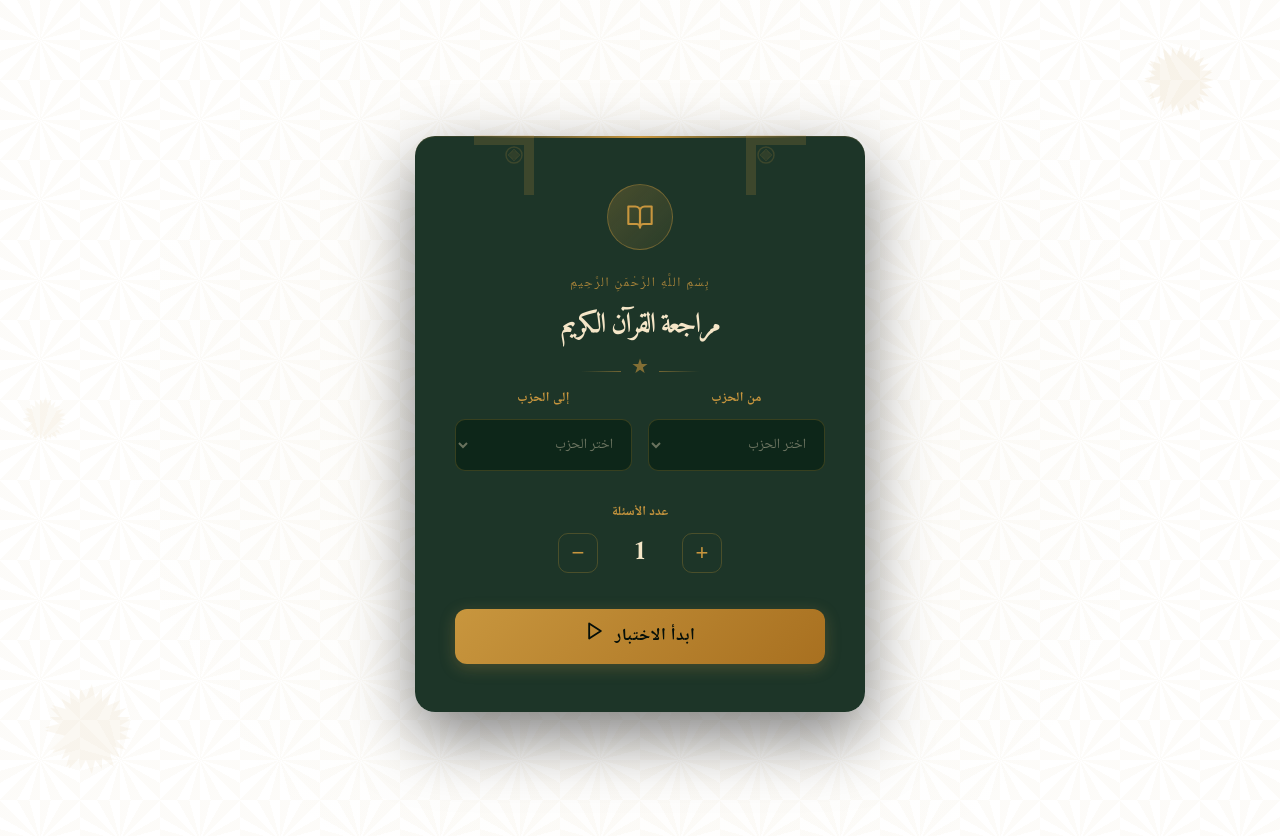
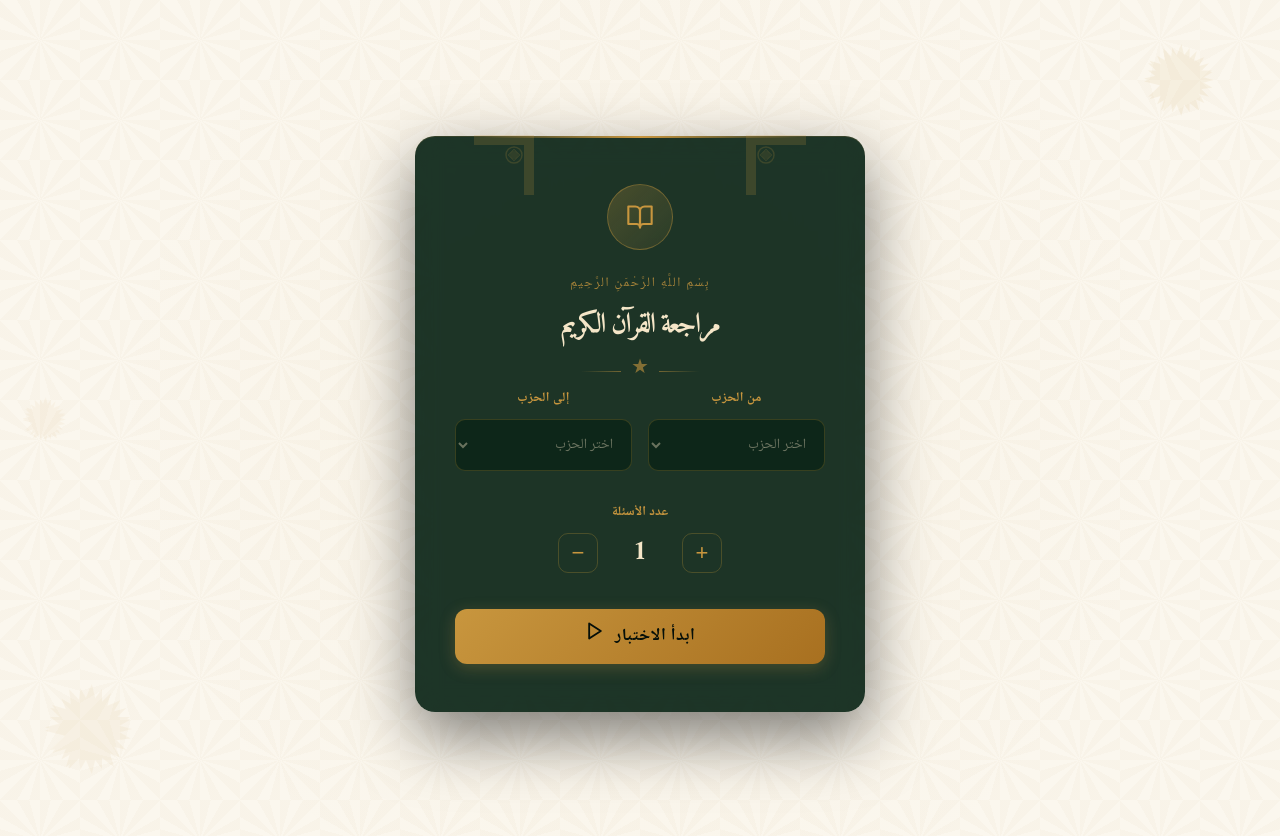
Before and after one commit to SalmaAlaoui0/test_your_hifd, a React (Vite) app: page / in a window 1280 px wide. Shown: the top 836 px of the page. Built offline with nearby package versions, Linux system fonts and the light colour scheme.

Commit message:
bright mode color changes

```diff
--- a/src/components/SecondPage.jsx
+++ b/src/components/SecondPage.jsx
@@ -212,7 +212,7 @@ export default function SecondPage({
 					<div
 						className="fade-in"
 						style={{
-							background: 'rgba(29, 78, 122, 0.5)',
+							background: 'rgba(18, 52, 82, 0.5)',
 							border: '1px solid rgba(43,108,176,0.4)',
 							borderRadius: 12,
 							padding: '16px 24px',
@@ -285,8 +285,8 @@ export default function SecondPage({
 							lineHeight: 1.8,
 							textAlign: 'center',
 						}}>
-						<p style={{ color: '#10b981', fontSize: '14px', marginBottom: '8px' }}>: الجواب الكامل للآية</p>
-						<p style={{ fontSize: '18px', direction: 'rtl', lineHeight: '1.6' }}>
+						<p style={{ color: '#10b981', fontSize: '14px', marginBottom: '15px' }}>: الجواب الكامل للآية</p>
+						<p style={{ color: '#fff', fontSize: '18px', direction: 'rtl', lineHeight: '1.6' }}>
 							" {currentAyah.text} "
 						</p>
 					</div>
--- a/src/index.css
+++ b/src/index.css
@@ -3,10 +3,11 @@
 :root {
   --text: #6b6375;
   --text-h: #08060d;
-  --bg: #fff;
-  --border: #e5e4e7;
+  --bg: #FBF7EE;
   --card-bg: rgba(10, 36, 22, 0.92);
-  --code-bg: #f4f3ec;
+  --code-bg: #EEE8DA;
+  --border: #E4DCCB;
+
   --accent: #aa3bff;
   --gold: #C8963E;
   --gold-light: #E8C87A;
```
